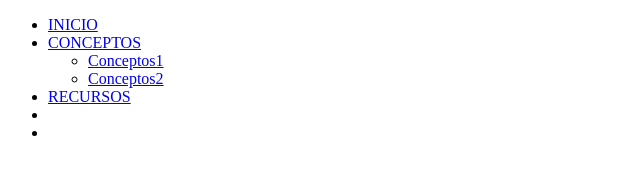
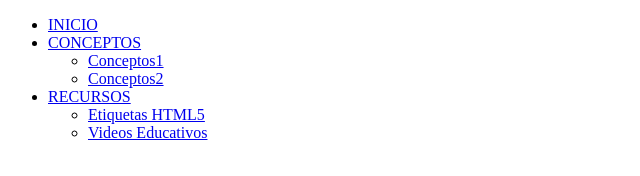
Before and after one commit to rbohorquezb/DSW-robertobohorquez, a plain HTML site: page index.html in a window 1280 px wide. Shown: the whole page, without its empty margins (0-640 px from the left). Drawn offline with Linux system fonts and the light colour scheme.

Commit message:
Update index.html

```diff
--- a/index.html
+++ b/index.html
@@ -13,11 +13,13 @@
                 <ul>
                     <li><a href="#">Conceptos1</a></li>
                     <li><a href="#">Conceptos2</a></li>
-                </ul>
+            </ul>
             </li>
             <li><a href="#">RECURSOS</a>
-            <li><a href="#"></a></li>
-            <li><a href="#"></a></li>
+                <ul>
+                    <li><a href="#">Etiquetas HTML5</a></li>
+                    <li><a href="#">Videos Educativos</a></li>
+                </ul>
             </li>
         </ul>
     </nav>
```
